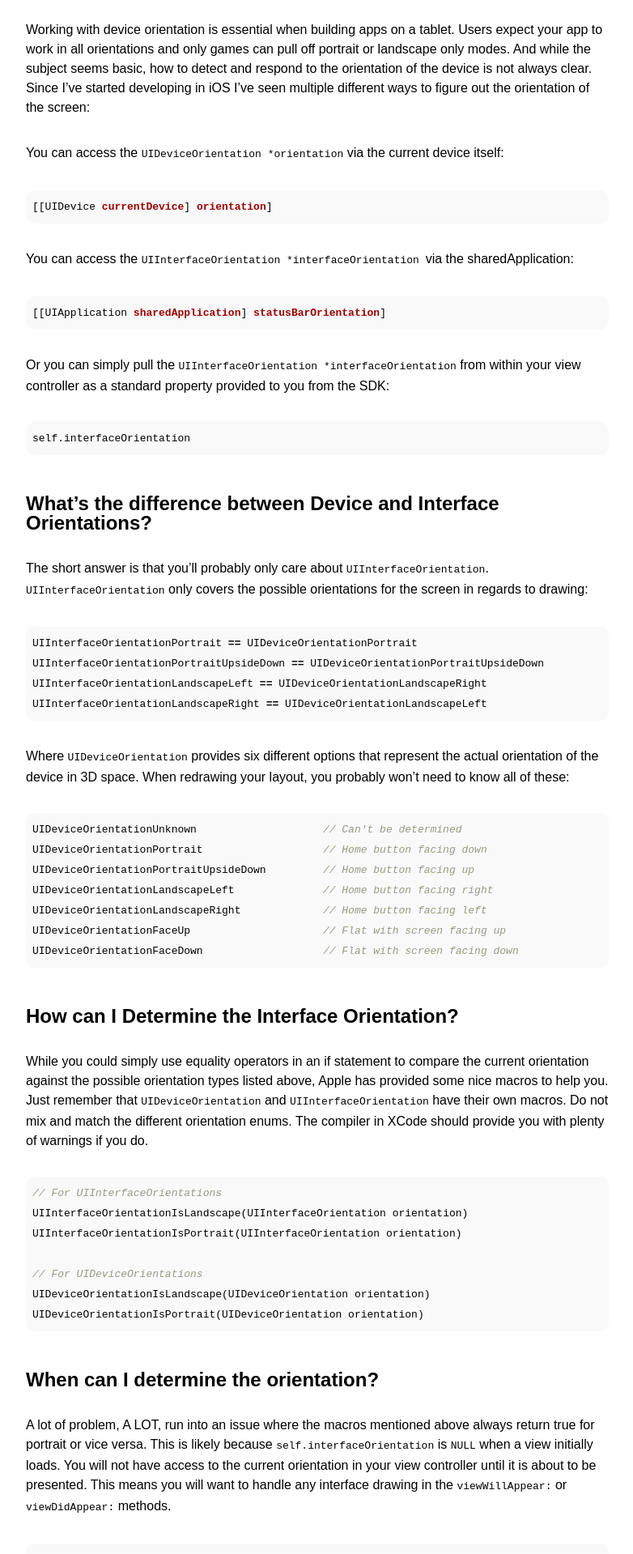
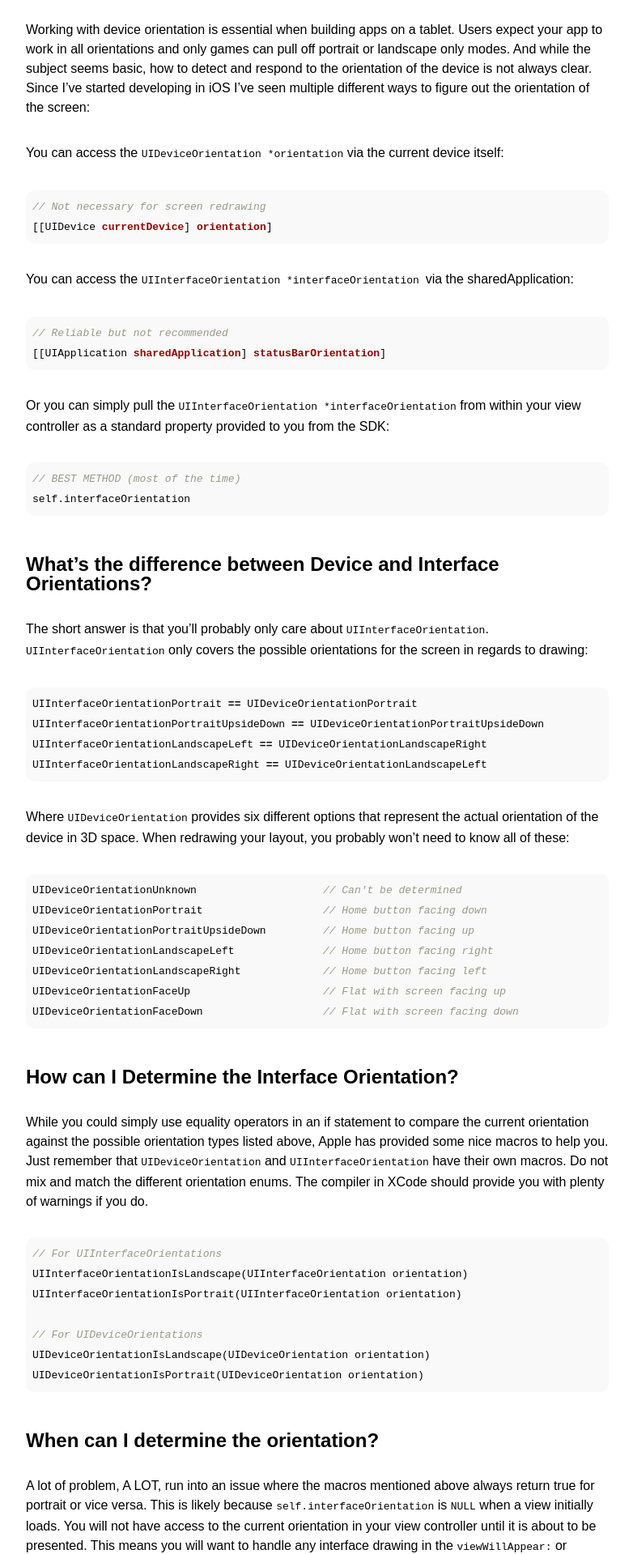
Before and after one commit to jimjeffers/DTTG-Jekyll, a Jekyll site: the page built from _posts/2013-06-07-orientating-yourself-in-ios.md, in a window 1280 px wide. Shown: the part 499-2418 px from the top of the page at 81% size, without its empty margins (68-850 px from the left). Built offline with Jekyll 4.4.1, drawn with Linux system fonts in a browser that asks for light colours.

Commit message:
Added emphasis on methods.

```diff
--- a/_posts/2013-06-07-orientating-yourself-in-ios.md
+++ b/_posts/2013-06-07-orientating-yourself-in-ios.md
@@ -13,18 +13,21 @@ Working with device orientation is essential when building apps on a tablet. Use
 You can access the `UIDeviceOrientation *orientation` via the current device itself:
 
 {% highlight objective-c %}
+// Not necessary for screen redrawing
 [[UIDevice currentDevice] orientation]
 {% endhighlight %}
 
 You can access the `UIInterfaceOrientation *interfaceOrientation `via the sharedApplication:
 
 {% highlight objective-c %}
+// Reliable but not recommended
 [[UIApplication sharedApplication] statusBarOrientation]
 {% endhighlight %}
 
 Or you can simply pull the `UIInterfaceOrientation *interfaceOrientation` from within your view controller as a standard property provided to you from the SDK:
 
 {% highlight objective-c %}
+// BEST METHOD (most of the time)
 self.interfaceOrientation
 {% endhighlight %}
 
```
Also changed, not shown: 3 other files.
